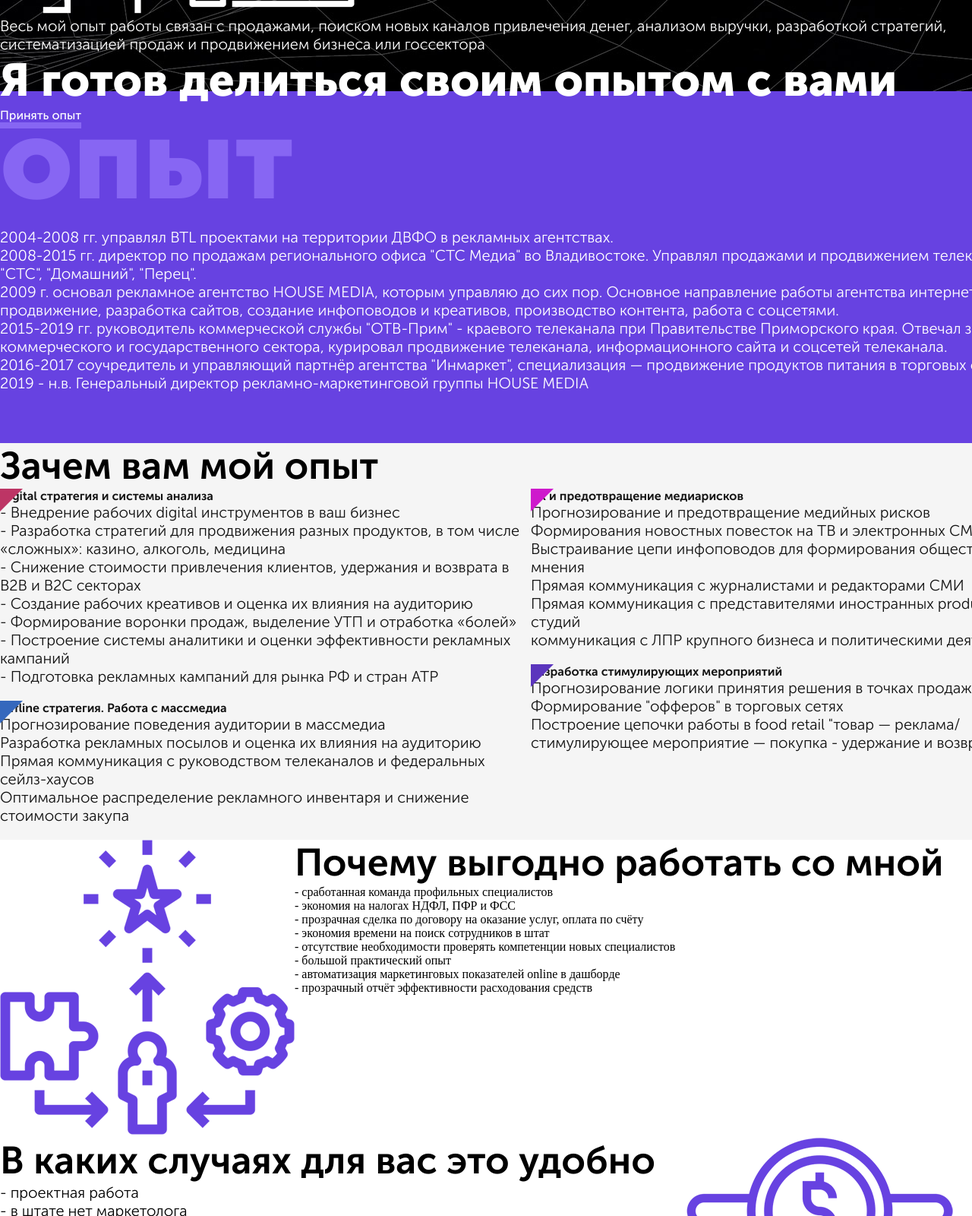
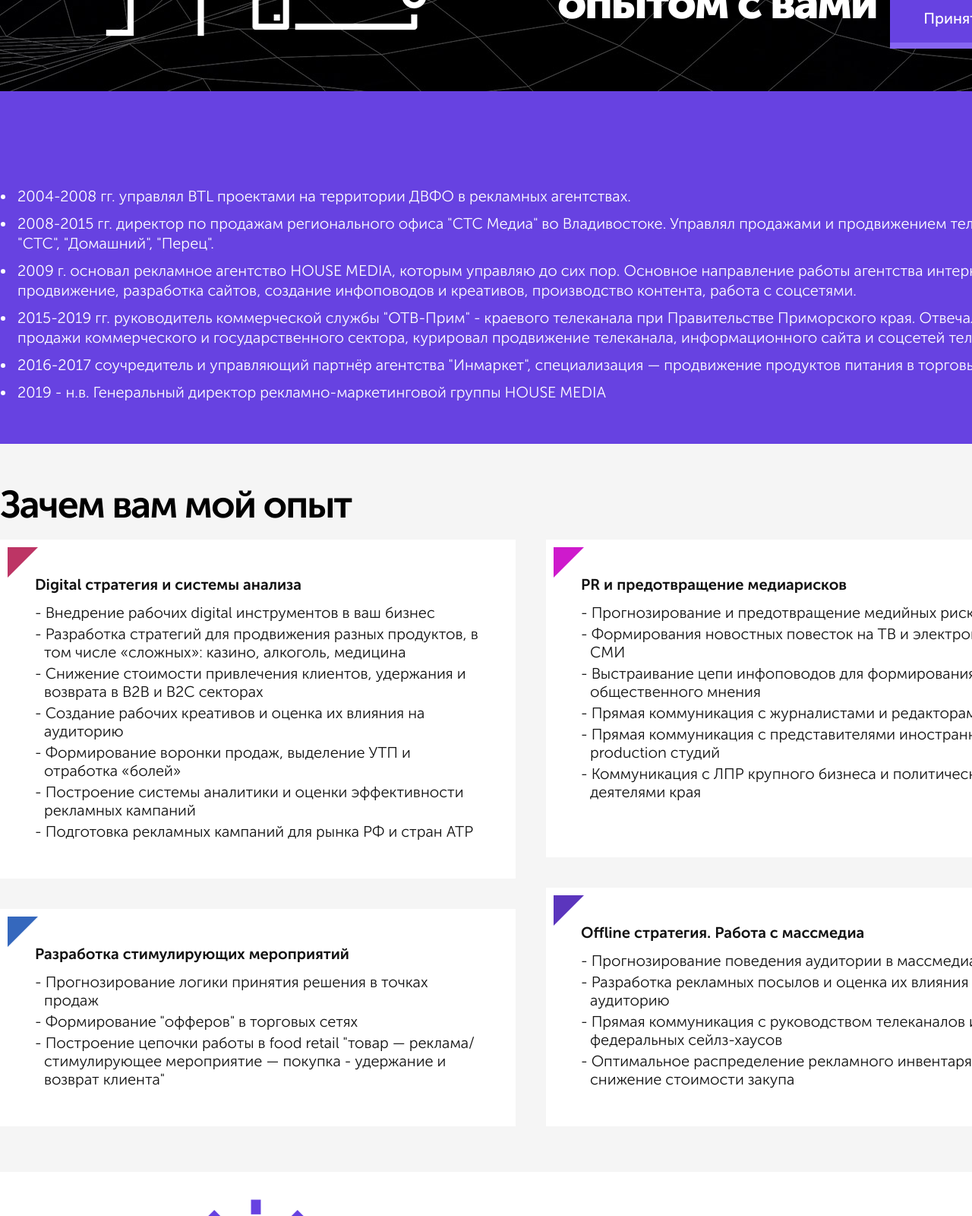
Before and after one commit to OnlyMadness/hm_landing, a website: page app/index.html in a window 1280 px wide. Shown: the part 840-2440 px from the top of the page at 76% size. Drawn offline with Linux system fonts and the light colour scheme.

Commit message:
"css add 50%"

```diff
--- a/app/index.html
+++ b/app/index.html
@@ -53,7 +53,7 @@
 							<div class="inter__text">
 								Я готов делиться своим опытом с вами
 							</div>
-							<a href="" class="btn btn--violet--underline">Принять опыт</a>
+								<a href="" class="btn btn--violet--underline">Принять опыт</a>
 						</div>
 					</div>
 				</div>
@@ -63,7 +63,6 @@
 
 	<div class="experience">
 		<div class="container">
-		<div class="experience__backtext">опыт</div>
 			<ul>
 				<li>2004-2008 гг. управлял BTL проектами на территории ДВФО в рекламных агентствах.</li>
 				<li>2008-2015 гг. директор по продажам регионального офиса "СТС Медиа" во Владивостоке. Управлял продажами и продвижением телеканалов "СТС", "Домашний", "Перец".</li>
@@ -99,41 +98,42 @@
 				<div class="justification__item">
 					<div class="justification__title">PR и предотвращение медиарисков</div>
 					<ul>
-						<li>Прогнозирование и предотвращение медийных рисков</li>
-						<li>Формирования новостных повесток на ТВ
+						<li>- Прогнозирование и предотвращение медийных рисков</li>
+						<li>- Формирования новостных повесток на ТВ
 							и электронных СМИ</li>
-						<li>Выстраивание цепи инфоповодов для формирования
+						<li>- Выстраивание цепи инфоповодов для формирования
 							общественного мнения</li>
-						<li>Прямая коммуникация с журналистами и редакторами СМИ</li>
-						<li>Прямая коммуникация с представителями иностранных
+						<li>- Прямая коммуникация с журналистами и редакторами СМИ</li>
+						<li>- Прямая коммуникация с представителями иностранных
 							production студий</li>
-						<li>коммуникация с ЛПР крупного бизнеса и политическими
+						<li>- Коммуникация с ЛПР крупного бизнеса и политическими
 							деятелями края</li>
+					</ul>
+				</div>
+				<div class="justification__item">
+					<div class="justification__title">Offline стратегия. Работа с массмедиа</div>
+					<ul>
+						<li>- Прогнозирование поведения аудитории в массмедиа</li>
+						<li>- Разработка рекламных посылов и оценка их влияния
+							на аудиторию</li>
+						<li>- Прямая коммуникация с руководством телеканалов
+							и федеральных сейлз-хаусов</li>
+						<li>- Оптимальное распределение рекламного инвентаря
+							и снижение стоимости закупа</li>
 					</ul>
 				</div>
 				<div class="justification__item">
 					<div class="justification__title">Разработка стимулирующих мероприятий</div>
 					<ul>
-						<li>Прогнозирование логики принятия решения в точках
+						<li>- Прогнозирование логики принятия решения в точках
 							продаж</li>
-						<li>Формирование "офферов" в торговых сетях</li>
-						<li>Построение цепочки работы в food retail
+						<li>- Формирование "офферов" в торговых сетях</li>
+						<li>- Построение цепочки работы в food retail
 							"товар — реклама/стимулирующее мероприятие —
 							покупка - удержание и возврат клиента"</li>
 					</ul>
 				</div>
-				<div class="justification__item">
-					<div class="justification__title">Offline стратегия. Работа с массмедиа</div>
-					<ul>
-						<li>Прогнозирование поведения аудитории в массмедиа</li>
-						<li>Разработка рекламных посылов и оценка их влияния
-							на аудиторию</li>
-						<li>Прямая коммуникация с руководством телеканалов
-							и федеральных сейлз-хаусов</li>
-						<li>Оптимальное распределение рекламного инвентаря
-							и снижение стоимости закупа</li>
-					</ul>
-				</div>
+				<div class="justification__item-space"></div>
 			</div>
 		</div>
 	</div>
--- a/app/js/app.js
+++ b/app/js/app.js
@@ -8,11 +8,12 @@ $(document).ready(function(){
 // true - если у вас все блоки одинаковой ширины
 	  isResizable: false,
 // перестраивает блоки при изменении размеров окна
-	  isAnimated: false
+	  isAnimated: false,
+		gutter: '.justification__item-space',
 	});
 });
 
-$(document).ready(function(){
+/*$(document).ready(function(){
 	var $grid = $('#container').masonry({
 		itemSelector: '.justification__item',
 		percentPosition: true,
@@ -22,4 +23,4 @@ $(document).ready(function(){
 		$grid.masonry();
 	});
 
-});
+});*/
--- a/app/scss/style.scss
+++ b/app/scss/style.scss
@@ -20,6 +20,7 @@ h2 {
 	padding: 0;
 	font-size: 50px;
 	font-family: $font700;
+	letter-spacing: -2px;
 }
 
 p,
@@ -59,12 +60,16 @@ a{
 }
 
 .btn--violet--underline{
+	font-size: 20px;
 	color: #fff;
 	background-color: #6742e1;
+	padding: 20px 44px;
+	position: absolute;
+	right: 4px;
+	bottom: -27px;
 }
 
 .btn--violet--underline{
-	position: relative;
 	&::before{
 		position: absolute;
 		bottom: -8px;
@@ -102,10 +107,12 @@ header {
 			display: -o-flex;
 			display: flex;
 			flex-direction: row;
+			margin-right: 40px;
 			.nav__link {
 				font-family: $font500;
 				font-size: 20px;
 				color: #fff;
+				margin-left: 50px;
 			}
 		}
   }
@@ -148,6 +155,7 @@ header {
 					font-family: $font500;
 					font-size: 26px;
 					letter-spacing: -1px;
+					float: right;
 				}
 			}
 			.intro__personal{
@@ -165,21 +173,43 @@ header {
 		}
 		.intro__submain{
 			height: 360px;
+			display: -webkit-flex;
+			display: -moz-flex;
+			display: -ms-flex;
+			display: -o-flex;
+			display: flex;
+			flex-direction: row;
+
 			.intro__photo{
+				width: 50%;
+				padding-left: 83px;
+				box-sizing: border-box;
+				padding-top: 30px;
 				img{
 
 				}
 			}
 			.intro__content{
+				width: 50%;
+				box-sizing: border-box;
+				padding-left: 35px;
+
 				.intro__text{
 					font-family: $font300;
 					font-size: 20px;
-
+					line-height: 26px;
+					margin-top: 35px;
+					margin-bottom: 30px;
+					padding-right: 20px;
 				}
 				.intro__subcontent{
+					position: relative;
 					.inter__text{
 						font-family: $font900;
 						font-size: 60px;
+						line-height: 50px;
+						letter-spacing: -2.4px;
+
 					}
 				}
 			}
@@ -188,69 +218,95 @@ header {
 }
 
 .experience{
-	height: 463px;
 	background-color: #6742e1;
+	padding-top: 125px;
+	padding-bottom: 45px;
 	.experience__backtext{
 		font-family: $font900;
 		color: #8766f3;
 		font-size: 150px;
+		text-transform: uppercase;
 	}
 	ul{
+		padding-left: 20px;
 		li{
 			font-family: $font300;
 			font-size: 20px;
+			line-height: 26px;
+			margin-bottom: 10px;
 			color: #fff;
+			padding-left: 3px;
 		}
 	}
 }
 
 .justification{
 	background-color: #f5f5f5;
+	padding-top: 50px;
+	padding-bottom: 20px;
 	h2{
-
+		margin-bottom: 16px;
 	}
 	.justification__wrapper{
-
-
+		.justification__item-space{
+			width: 40px;
+		}
 		.justification__item{
-			width: 50%;
-			float: left;
-			margin-bottom: 20px;
+			width: 679px;
+			margin-bottom: 40px;
+			background-color: #fff;
+			box-sizing: border-box;
+			padding-left: 46px;
+    	padding-top: 46px;
+			padding-right: 46px;
+			padding-bottom: 46px;
 			&::before{
 				position: absolute;
 				content: '';
-				left: 0;
-				top: 0;
+				left: 10px;
+				top: 10px;
 				z-index: 5;
 				width: 0;
 				height: 0;
 			}
+/*			&:nth-child(2n-1){
+				margin-right: 40px;
+			}	*/
 			&:nth-child(1)::before{
-				border-top: 30px solid #bd3565;
-				border-right: 30px solid transparent;
+				border-top: 40px solid #bd3565;
+				border-right: 40px solid transparent;
 			}
 			&:nth-child(2)::before{
-				border-top: 30px solid #ce1acc;
-				border-right: 30px solid transparent;
+				border-top: 40px solid #ce1acc;
+				border-right: 40px solid transparent;
+			}
+			&:nth-child(2){
+				padding-bottom: 70px;
 			}
 			&:nth-child(3)::before{
-				border-top: 30px solid #5b35bd;
-				border-right: 30px solid transparent;
+				border-top: 40px solid #5b35bd;
+				border-right: 40px solid transparent;
 			}
 			&:nth-child(4)::before{
-				border-top: 30px solid #3568bd;
-				border-right: 30px solid transparent;
+				border-top: 40px solid #3568bd;
+				border-right: 40px solid transparent;
 			}
 			.justification__title{
 				font-family: $font700;
+				font-size: 20px;
+				line-height: 26px;
+				margin-bottom: 12px;
 				color: #121212;
 			}
 			ul{
+				padding-left: 12px;
 				li{
 					font-family: $font300;
 					font-size: 20px;
 					color: #121212;
 					list-style: none;
+					margin-bottom: 4px;
+					text-indent: -12px;
 				}
 			}
 		}
@@ -258,7 +314,10 @@ header {
 }
 
 .advantages{
+
 	.advantages__wrapper{
+		padding-top: 30px;
+		padding-bottom: 52px;
 		.advantages__block{
 			display: -webkit-flex;
 			display: -moz-flex;
@@ -266,15 +325,28 @@ header {
 			display: -o-flex;
 			display: flex;
 			flex-direction: row;
+			margin-bottom: 50px;
 			.advantages__img{
+				box-sizing: border-box;
+				width: 50%;
+				padding-top: 6px;
+    		padding-left: 143px;
 				img{}
 			}
 			.advantages__content{
+				width: 50%;
+				padding-top: 26px;
+				box-sizing: border-box;
+				padding-right: 40px;
 				h2{
-
+					line-height: 50px;
+					margin-bottom: 20px;
 				}
 				ul{
 					li{
+						font-family: $font300;
+						font-size: 20px;
+						line-height: 26px;
 						list-style: none;
 					}
 				}
@@ -288,16 +360,29 @@ header {
 			display: flex;
 			flex-direction: row;
 			.advantages__content{
-				h2{}
+				width: 50%;
+				box-sizing: border-box;
+				h2{
+					line-height: 50px;
+					padding-top: 42px;
+					box-sizing: border-box;
+					padding-right: 100px;
+					margin-bottom: 20px;
+				}
 				ul{
 					li{
 						font-family: $font300;
 						font-size: 20px;
+						line-height: 26px;
 						list-style: none;
 					}
 				}
 			}
 			.advantages__img{
+				width: 50%;
+				box-sizing: border-box;
+				padding-left: 174px;
+				padding-top: 10px;
 				img{}
 			}
 		}
@@ -307,7 +392,10 @@ header {
 .packages{
 	background-color: #f5f5f5;
 	h2{
-
+		padding-top: 56px;
+    text-align: center;
+    line-height: 50px;
+		margin-bottom: 26px;
 	}
 	.packages__wrapper{
 		display: -webkit-flex;
@@ -320,8 +408,17 @@ header {
 			width: 50%;
 			.packages__title{
 				font-family: $font700;
+				font-size: 26px;
 				background-color: #6742e1;
 				color: #fff;
+				min-height: 60px;
+				display: -webkit-flex;
+				display: -moz-flex;
+				display: -ms-flex;
+				display: -o-flex;
+				display: flex;
+				align-items: center;
+				padding-left: 32px;
 			}
 			ul{
 				li{
@@ -329,6 +426,15 @@ header {
 					font-size: 20px;
 					list-style: none;
 					background-color: #fff;
+					display: -webkit-flex;
+					display: -moz-flex;
+					display: -ms-flex;
+					display: -o-flex;
+					display: flex;
+					align-items: center;
+					min-height: 52px;
+					border: 1px solid #ebebeb;
+					padding-left: 30px;
 					&:last-child{
 						background-color: #d1c6f4;
 					}
@@ -341,11 +447,13 @@ header {
 				display: -o-flex;
 				display: flex;
 				flex-direction: row;
-				justify-content: space-between;
+				align-items: center;
+				min-height: 52px;
+				background-color: #6742e1;
+				padding-left: 30px;
 				.packages__text{
 					font-family: $font700;
 					font-size: 20px;
-					background-color: #6742e1;
 					color: #fff;
 				}
 			}
```
Also changed, not shown: app/css/style.css, app/images/experience.png (added).
